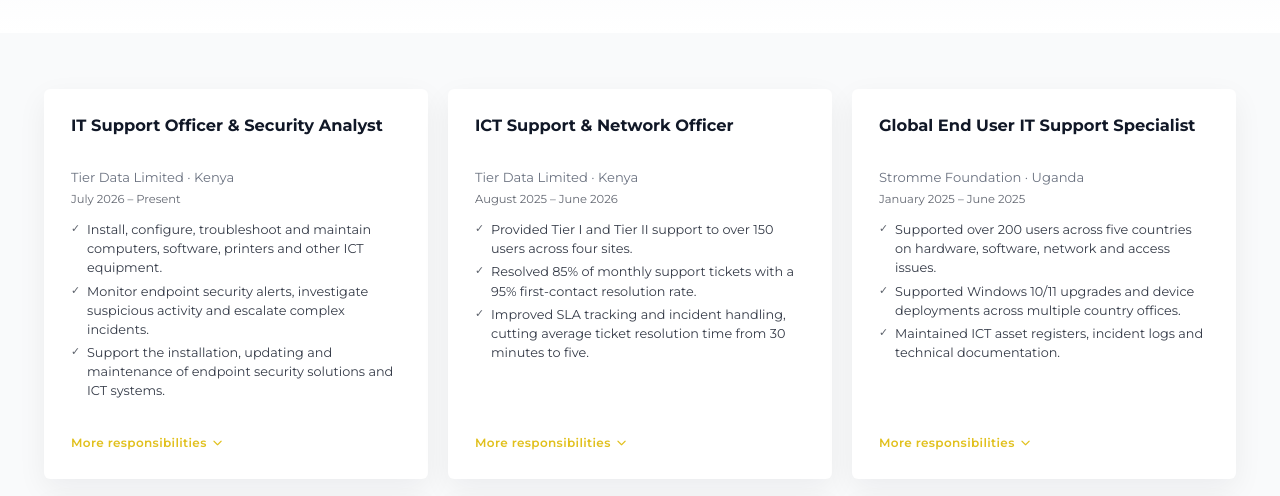
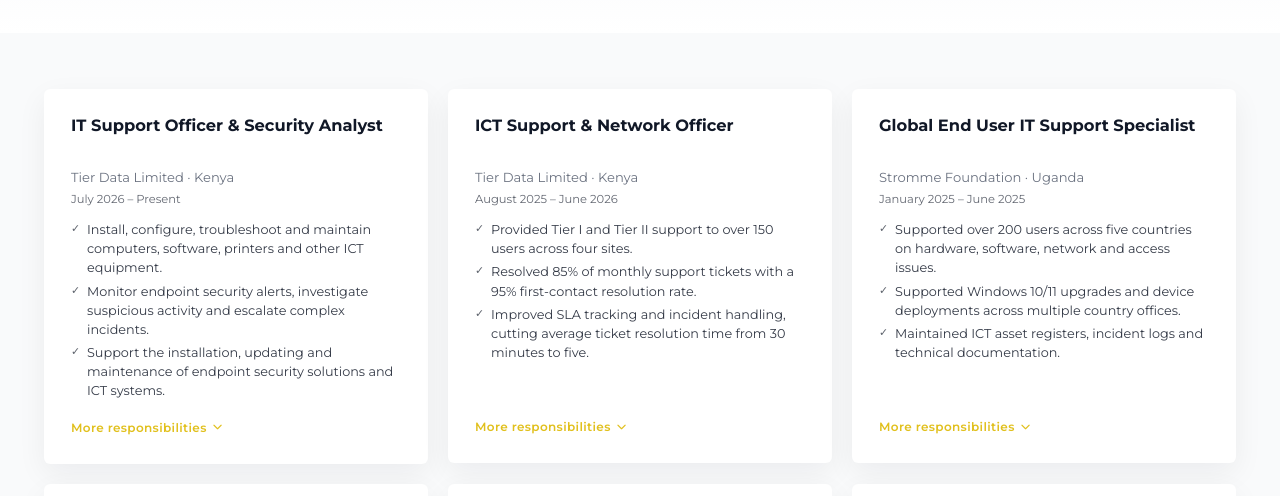
Before and after one commit to Ayesig2abel/Ayesiga-Abel-Portifolio, a plain HTML site: page experience.html in a window 1280 px wide. Shown: the part 257-753 px from the top of the page. Drawn offline with nearby package versions, Linux system fonts and the light colour scheme.

Commit message:
Update portfolio.css

```diff
--- a/portfolio.css
+++ b/portfolio.css
@@ -877,7 +877,7 @@ ul { list-style: none; }
 .exp-card {
     display: flex;
     flex-direction: column;
-    min-height: 390px;       /* collapsed height shared by all cards - adjust to taste */
+   /* min-height: 390px;  /* collapsed height shared by all cards - adjust to taste */
     border: 1px solid rgba(255, 255, 255, 0.08);
     border-radius: 6px;
 }
```
